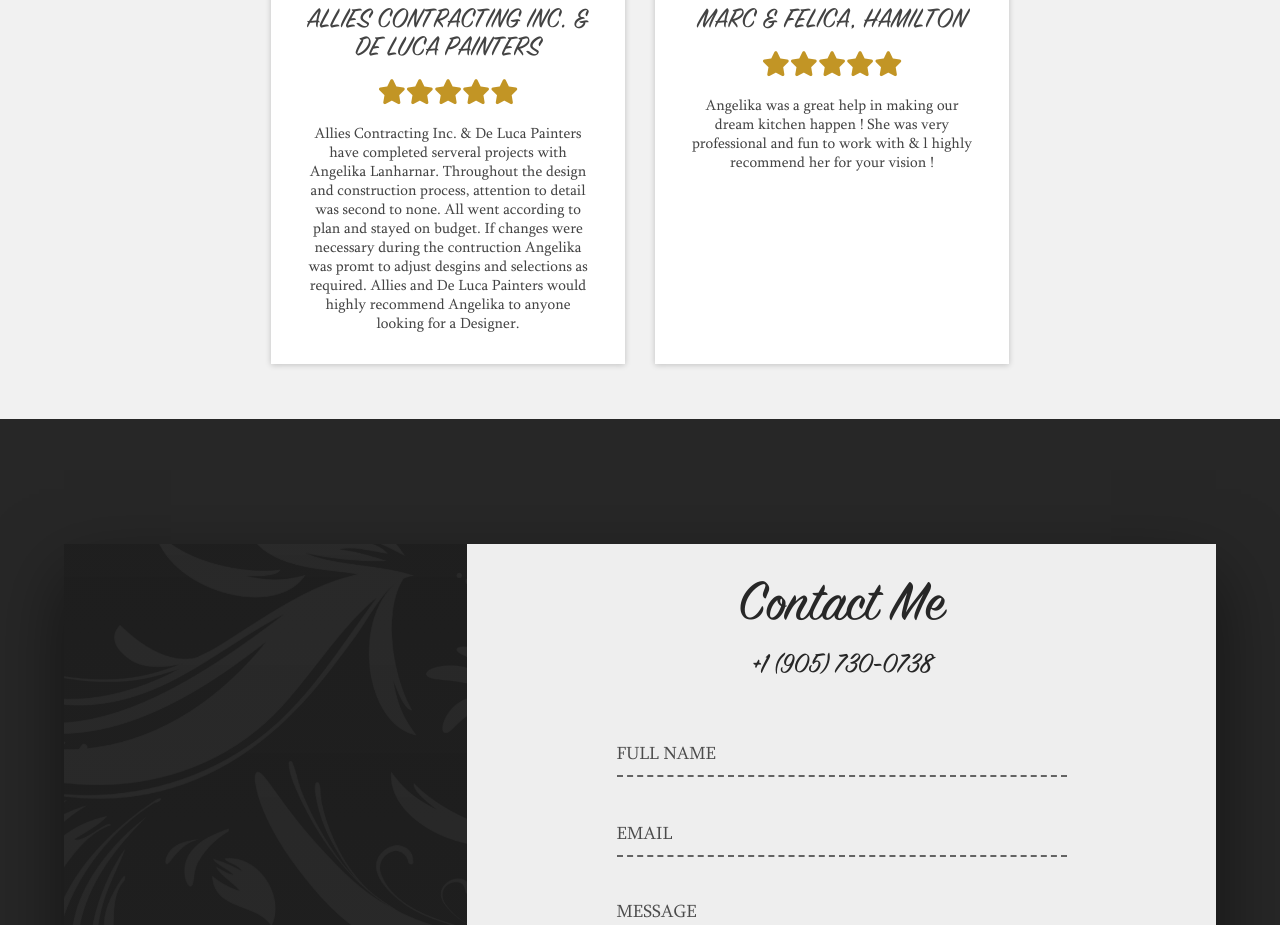
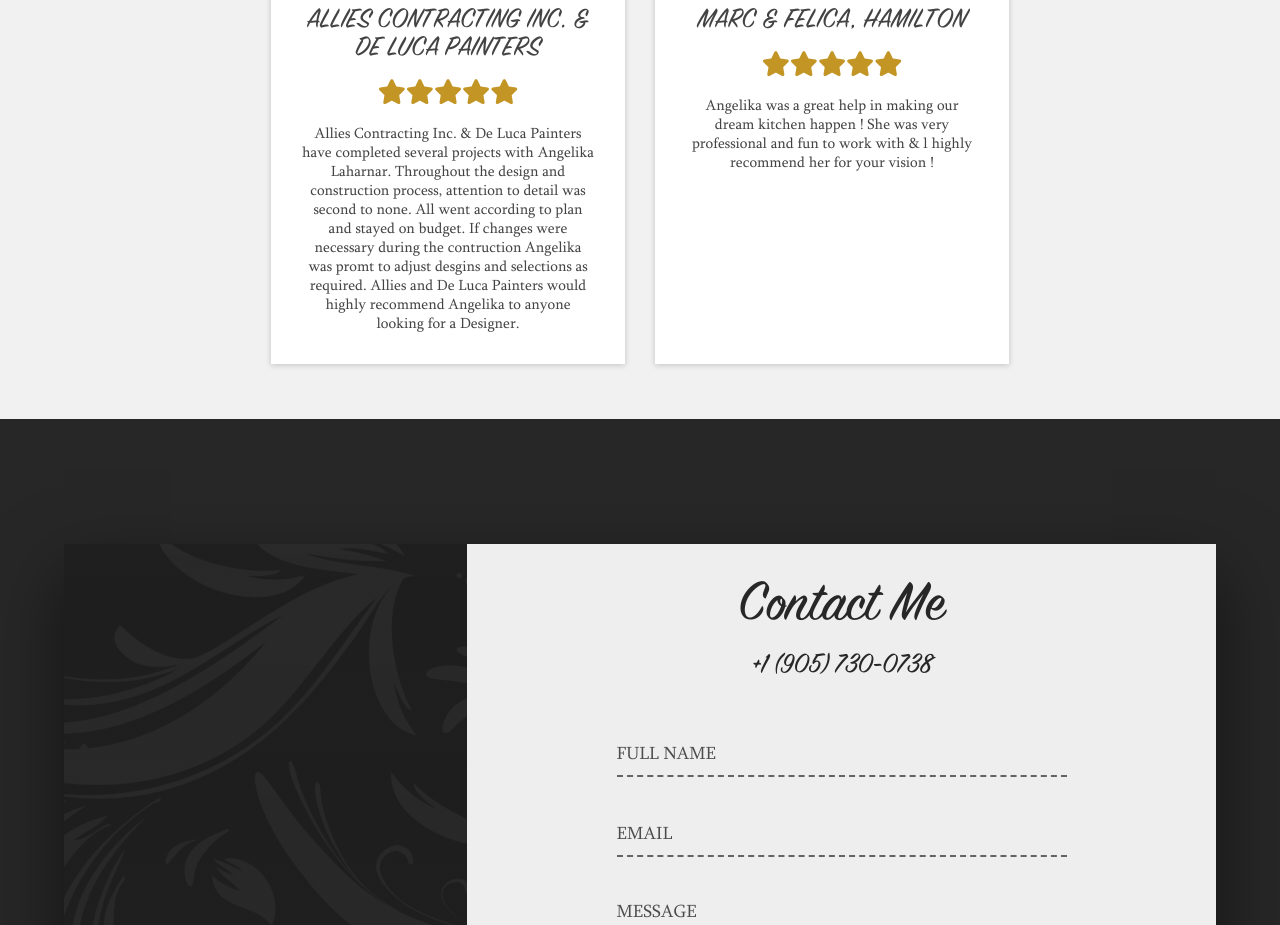
Before and after one commit to MAussem/Angelika-HTML-CSS-JAVA, a plain HTML site: page index.html in a window 1280 px wide. Shown: the part 2960-3885 px from the top of the page. Drawn offline with nearby package versions, Linux system fonts and the light colour scheme.

Commit message:
spelling corrections

```diff
--- a/index.html
+++ b/index.html
@@ -196,8 +196,8 @@
             <i class="fas fa-star"></i>
           </div>
           <p>
-            Allies Contracting Inc. & De Luca Painters have completed serveral projects with
-            Angelika Lanharnar.
+            Allies Contracting Inc. & De Luca Painters have completed several projects with
+            Angelika Laharnar.
             Throughout the design and construction process, attention to detail was second to none.
             All went according to plan and stayed on budget. If changes were necessary during the
             contruction Angelika was promt to adjust desgins
```
